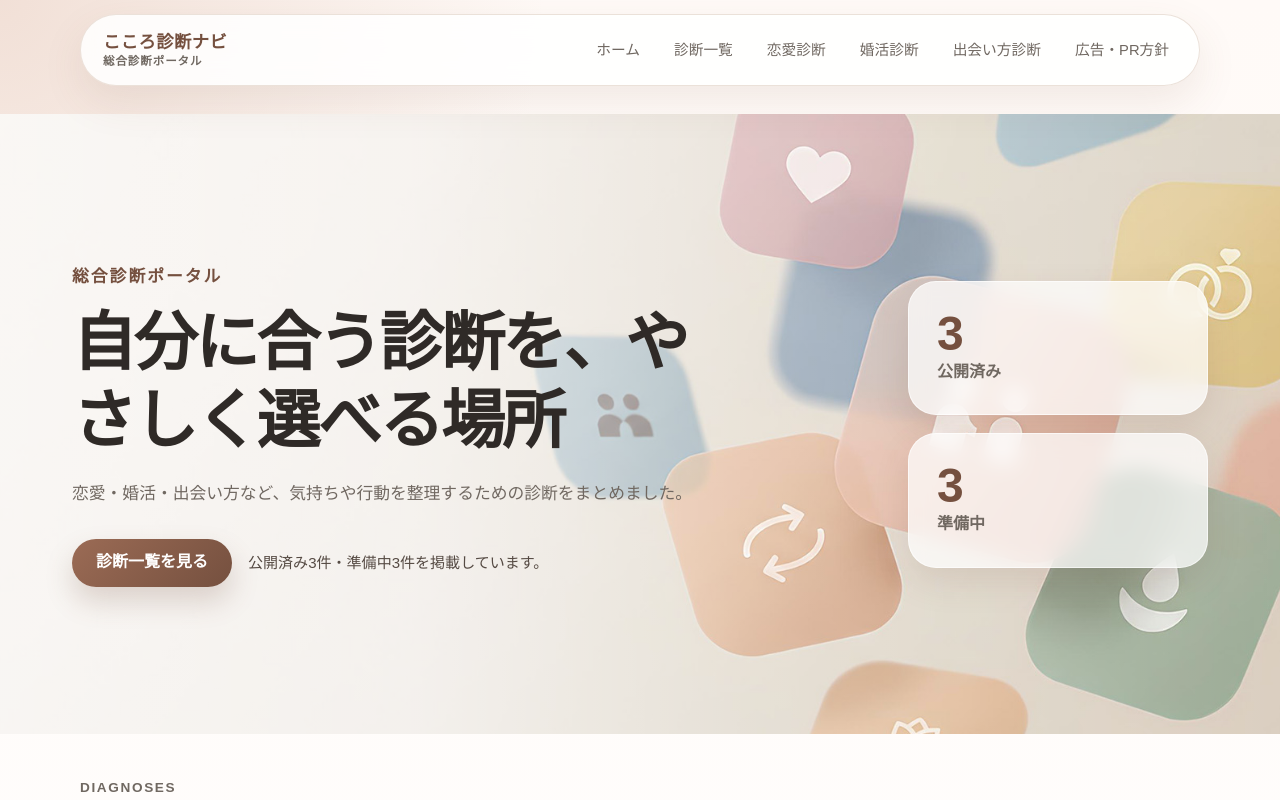
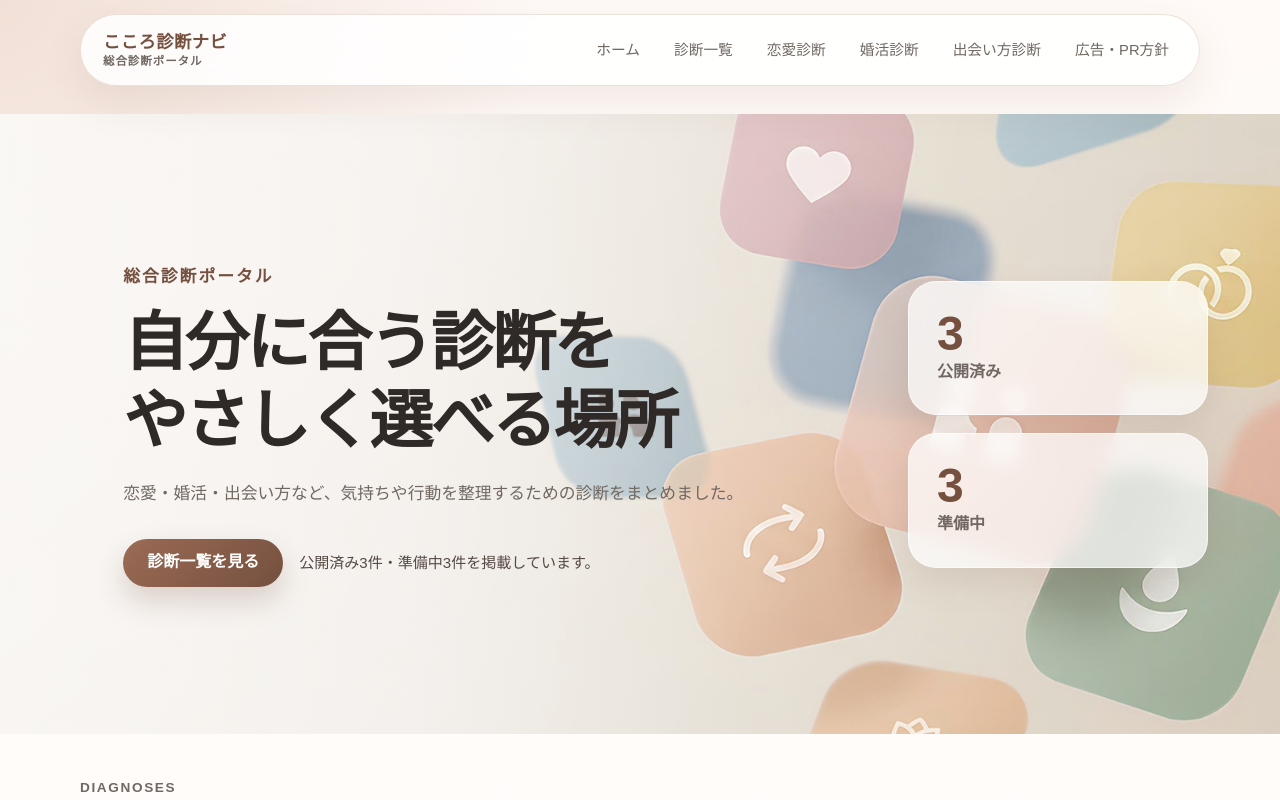
Before and after one commit to kenichis1971-cloud/diagnosis-portal-site, a Next.js app: page / in a window 1280 px wide. Shown: the top 800 px of the page. Built offline with nearby package versions, Linux system fonts and the light colour scheme; no server answers.

Commit message:
Adjust top hero heading layout

```diff
--- a/app/globals.css
+++ b/app/globals.css
@@ -237,6 +237,7 @@ main {
 
 .top-hero .hero__content {
   max-width: 640px;
+  margin-left: clamp(18px, 4vw, 56px);
   border: 0;
   padding: 0;
   background: transparent;
@@ -246,6 +247,11 @@ main {
 
 .top-hero .eyebrow {
   color: var(--primary-dark);
+}
+
+.top-hero__title-line {
+  display: inline-block;
+  white-space: nowrap;
 }
 
 .top-hero p,
@@ -810,6 +816,10 @@ main {
     padding: 38px;
   }
 
+  .top-hero .hero__content {
+    margin-left: 0;
+  }
+
   .top-hero .hero__panel {
     width: 100%;
   }
@@ -887,6 +897,10 @@ main {
     );
   }
 
+  .top-hero__title {
+    font-size: clamp(1.85rem, 8.2vw, 2.35rem);
+  }
+
   .top-hero .hero__panel div {
     padding: 22px;
   }
--- a/app/page.tsx
+++ b/app/page.tsx
@@ -16,7 +16,11 @@ export default function Home() {
       <section className="hero hero-image-slot top-hero">
         <div className="hero__content">
           <p className="eyebrow">総合診断ポータル</p>
-          <h1>自分に合う診断を、やさしく選べる場所</h1>
+          <h1 className="top-hero__title">
+            <span className="top-hero__title-line">自分に合う診断を</span>
+            <br />
+            <span className="top-hero__title-line">やさしく選べる場所</span>
+          </h1>
           <p>
             恋愛・婚活・出会い方など、気持ちや行動を整理するための診断をまとめました。
           </p>
```
